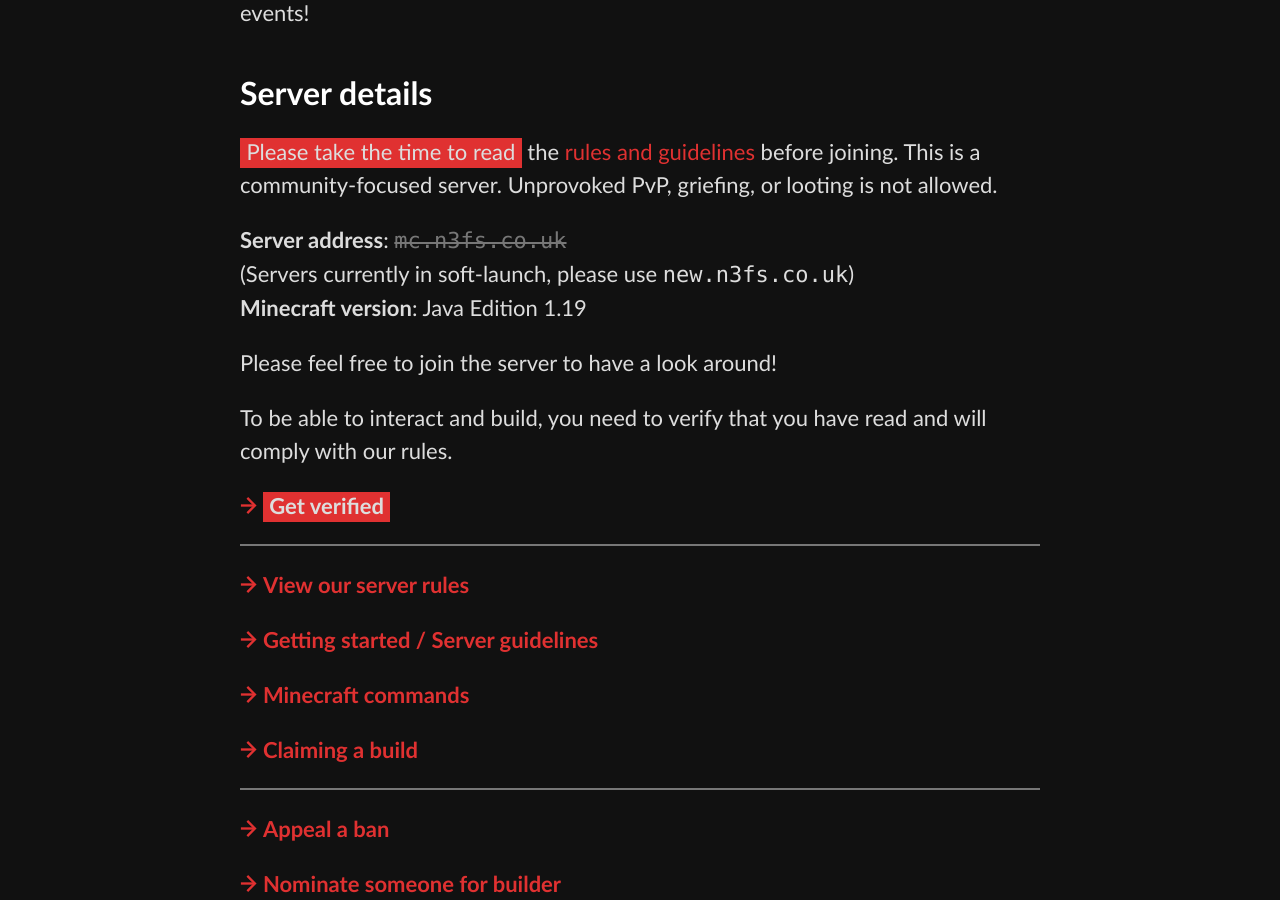
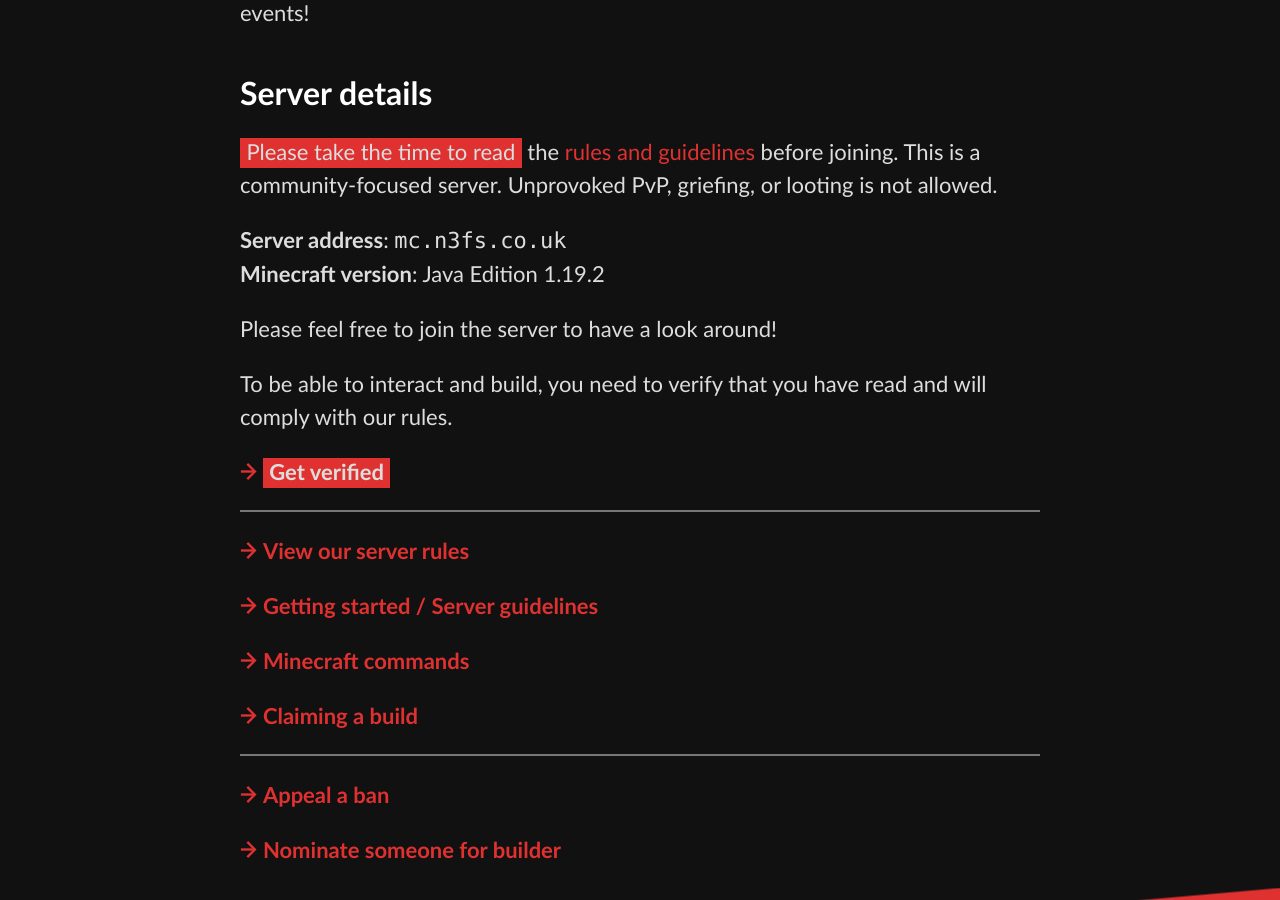
Before and after one commit to N3FS/N3FS-website, a Jekyll site: the page built from minecraft.md, in a window 1280 px wide and 900 px high, scrolled down 569 px. Built offline with Jekyll 4.4.1, drawn with Linux system fonts in a browser that asks for light colours.

Commit message:
Update Minecraft server details

```diff
--- a/minecraft.md
+++ b/minecraft.md
@@ -18,9 +18,8 @@
 
 *Please take the time to read* the [rules and guidelines](/help/minecraft-guidelines) before joining. This is a community-focused server. Unprovoked PvP, griefing, or looting is not allowed.
 
-**Server address**: ~~`mc.n3fs.co.uk`~~
-(Servers currently in soft-launch, please use `new.n3fs.co.uk`)
-**Minecraft version**: Java Edition 1.19
+**Server address**: `mc.n3fs.co.uk`
+**Minecraft version**: Java Edition 1.19.2
 
 Please feel free to join the server to have a look around!
 
```
